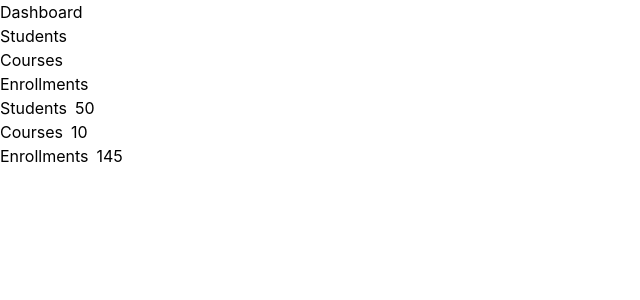
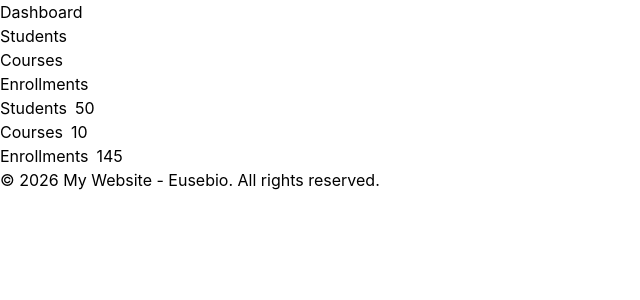
Before and after one commit to EusebioCO296/asi-gsc-front, a React (Vite) app: page / in a window 1280 px wide. Shown: the top 300 px of the page, without its empty margins (0-640 px from the left). Built offline with nearby package versions, Linux system fonts and the light colour scheme.

Commit message:
semana03 TC

```diff
--- a/package.json
+++ b/package.json
@@ -10,6 +10,7 @@
     "preview": "vite preview"
   },
   "dependencies": {
+    "@supabase/supabase-js": "^2.109.0",
     "@tailwindcss/vite": "^4.3.3",
     "react": "^19.2.8",
     "react-dom": "^19.2.8",
--- a/src/components/Sidebar.jsx
+++ b/src/components/Sidebar.jsx
@@ -1,5 +1,6 @@
 function Sidebar(){
     return (
+        <>
         <div className="Sidebar">
             <ul>
                 <li>Students</li>
@@ -7,6 +8,7 @@ function Sidebar(){
                 <li>Enrollments</li>
             </ul>
         </div>
+        </>
     );
 }
 
--- /dev/null
+++ b/src/config/supabase.js
@@ -0,0 +1,6 @@
+import { createClient } from '@supabase/supabase-js';
+
+const supabaseUrl = import.meta.env.VITE_SUPABASE_URL;
+const supabaseKey = import.meta.env.VITE_SUPABASE_PUBLISHABLE_KEY;
+
+export const supabase = createClient(supabaseUrl, supabaseKey);
--- a/src/pages/dashboard.jsx
+++ b/src/pages/dashboard.jsx
@@ -1,16 +1,21 @@
 import Sidebar from "../components/Sidebar";
 import StatCard from "../components/StatCard";
-
+import Footer from "../components/Footer";
 
 function Dashboard() {
   return (
-    <div>
-      <h1>Dashboard</h1>
+    <>
+    <div className="Dashboard">
+      <header><h1>Dashboard</h1></header>
       <Sidebar />
       <StatCard title="Students" total="50" />
       <StatCard title="Courses" total="10" />
       <StatCard title="Enrollments" total="145" />
+      <footer>
+        <Footer />
+      </footer>
     </div>
+    </>
   );
 }
 
```
Also changed, not shown: 2 other files (tests, documents, lock files or other folders).
